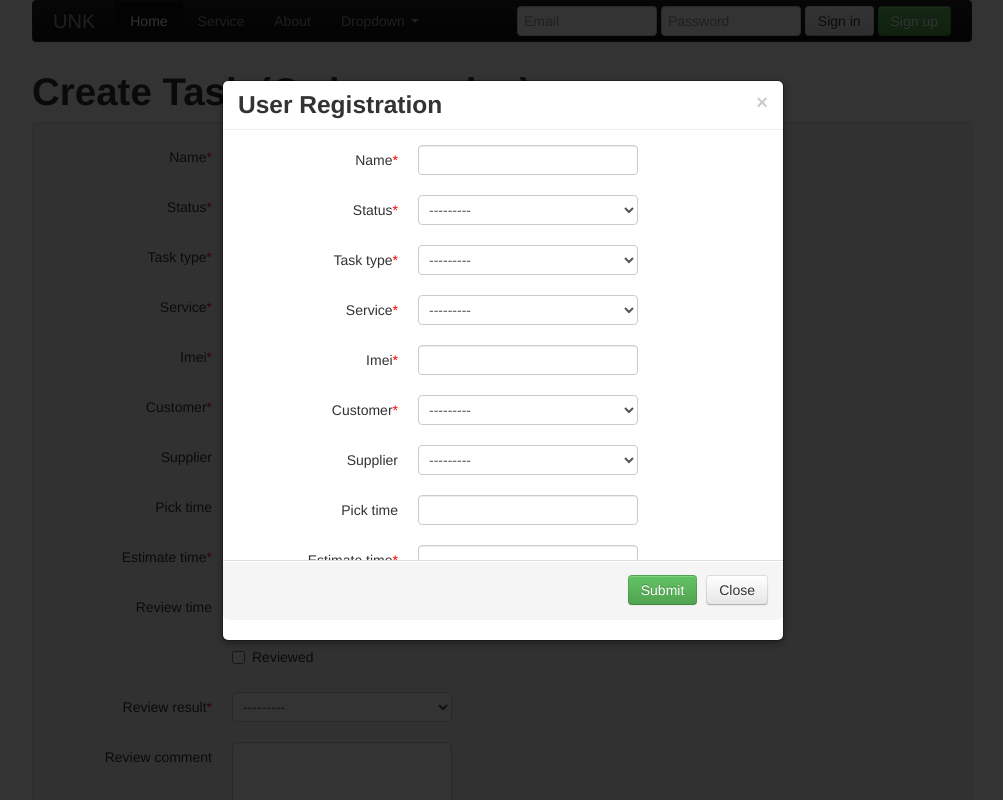
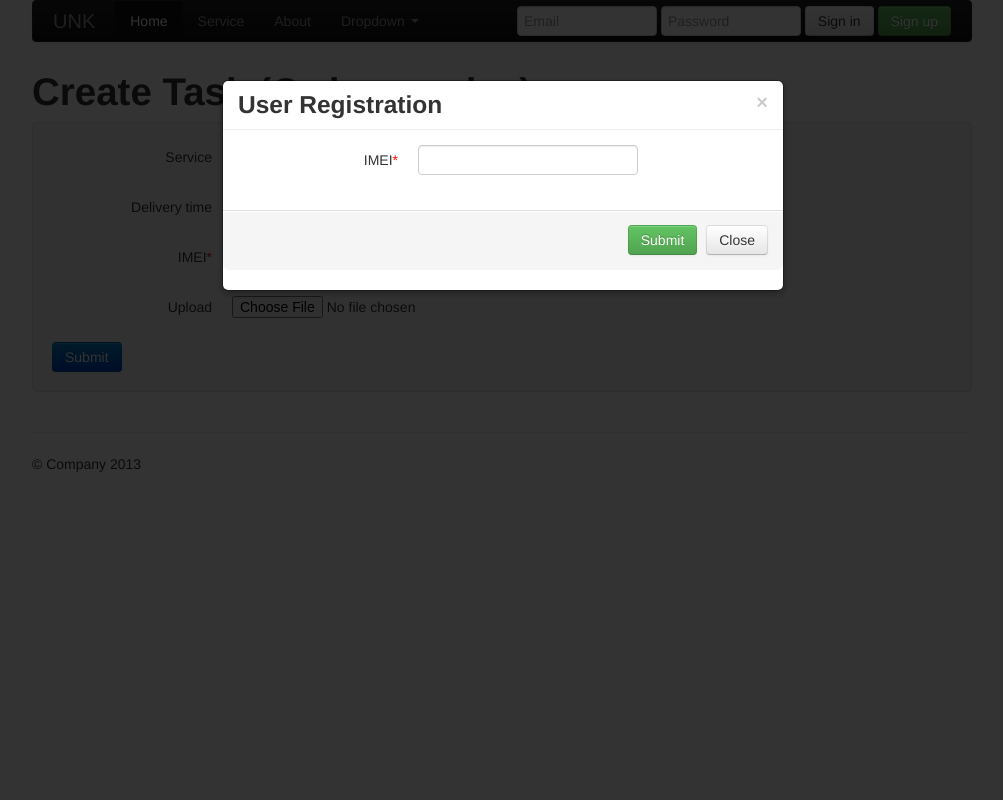
Before and after one commit to stellatse/alpha, a Django app: template templates/unk/services/service_order.html in a window 1280 px wide, after a click on "Sign up". Shown: the whole page, without its empty margins (138-1141 px from the left). Run offline with Django 3.2, Linux system fonts and the light colour scheme; the template is opened without the code that fills it: values that come from a table or form of the project are taken from there, others are empty; data comes from the database, SQL or seed files in the repository; parts of the project's set-up code (start-up, migrations or seed data) failed here and were passed over; some libraries are stand-ins or nearby versions.

Commit message:
Use compat task form

```diff
--- a/templates/unk/services/service_order.html
+++ b/templates/unk/services/service_order.html
@@ -2,9 +2,28 @@
 {% block content %}
 <h1>Create Task (Order service)</h1>
 <form class="form-horizontal uniForm well" method="POST">
+
   {% csrf_token %}
+  <div class="control-group">
+  	<label class="control-label" for="serivce">Service</label>
+  	<div class="controls">
+  		<input type="text" value="{{ service.name }}" readonly />
+  	</div>
+  </div>
+  <div class="control-group">
+  	<label class="control-label" for="delivery">Delivery time</label>
+  	<div class="controls">
+  		<input type="text" value="Delivery time from server side" readonly />
+  	</div>
+  </div>
   {% load crispy_forms_tags %}
   {{ form | crispy }}
+  <div class="control-group">
+  	<label class="control-label" for="upload">Upload</label>
+  	<div class="controls">
+  		<input type="file" name="upload"/>
+  	</div>
+  </div>
   <input type="submit" value="Submit" class="btn btn-primary">
 </form>
 
--- a/unk/task/forms.py
+++ b/unk/task/forms.py
@@ -2,5 +2,6 @@ from django.forms import ModelForm
 from unk.task.models import Task
 
 class TaskForm(ModelForm):
-    class Meta:
-        model = Task
+	class Meta:
+		model = Task
+		fields = ['imei']
--- a/unk/task/models.py
+++ b/unk/task/models.py
@@ -64,7 +64,7 @@ class Task(models.Model):
 	status = models.ForeignKey(TaskStatus)
 	task_type = models.ForeignKey(TaskType)
 	service = models.ForeignKey(Service)
-	imei = models.CharField(max_length=400)
+	imei = models.CharField(max_length=400, verbose_name="IMEI")
 	customer = models.ForeignKey(Customer)
 	submit_time = models.DateTimeField(auto_now_add=True)
 	supplier = models.ForeignKey(Supplier, null=True, blank=True)
--- a/unk/task/views.py
+++ b/unk/task/views.py
@@ -3,6 +3,7 @@ from django.http import Http404
 from django.contrib.auth.decorators import login_required
 from unk.task.models import Service
 from unk.task.forms import TaskForm
+
 
 def service_list(request):
 	services = Service.objects.all()
@@ -15,10 +16,10 @@ def service_list(request):
 def order_service(request, service_id):
 	try:
 		service = Service.objects.get(pk=service_id)
-		form = TaskForm()
+
 	except Service.DoesNotExist:
 		raise Http404
-	context = {'service': service, 'form': form}
+	context = {'service': service, 'form': TaskForm()}
 #	if request.method == 'POST':
 #		print "Submit order form handle"
 	return render(request, 'unk/services/service_order.html', context)
```
